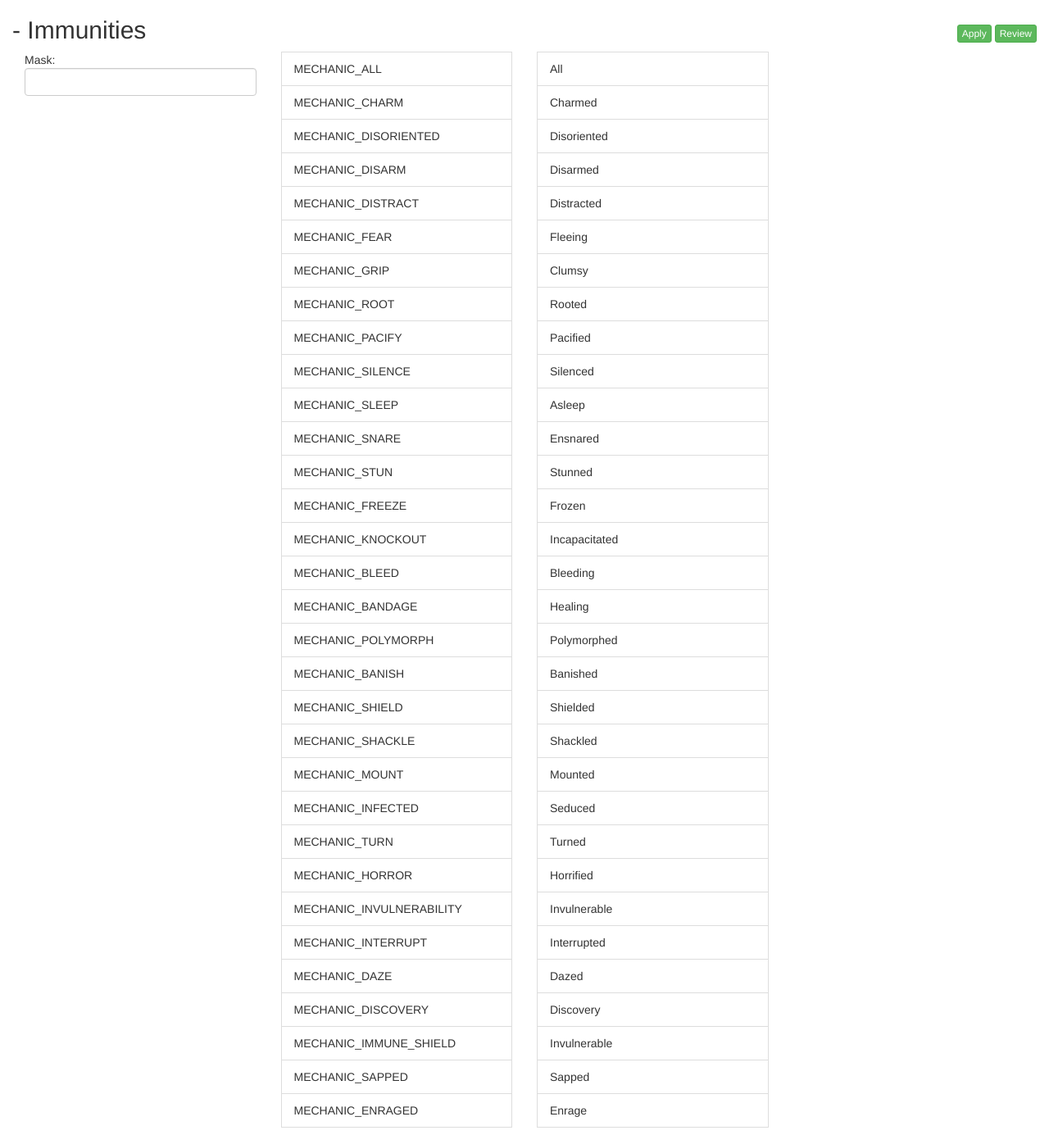
After one commit to SunstriderEmu/SunDev, a PHP site: template app/views/smartai/immunities.html.twig in a window 1280 px wide. The commit adds this page. Shown: the whole page at 82% size. Run offline with PHP 8.4, Linux system fonts and the light colour scheme; the template is opened without the code that fills it, so the values that code supplies are empty; some libraries are stand-ins or nearby versions.

Commit message:
Add SunImmunities: /smartai/creature/entry/{id}/immune

```diff
--- a/app/views/index.html.twig
+++ b/app/views/index.html.twig
@@ -103,6 +103,8 @@
                                         {% elseif script.info1 == 9 %}
                                             <a href="{{ app.request.basepath }}/loot/skining/{{ script.entryorguid }}">Skinning Loot {{ script.entryorguid }}</a>
                                         {% endif %}
+                                    {% elseif script.source_type == 7 %}
+                                        <a href="{{ app.request.basepath }}/smartai/creature/entry/{{ script.entryorguid }}/immune">{{ script.entryorguid|getCreatureName }} - Immunities</a>
                                     {% elseif script.source_type == 9 %}
                                         <a href="{{ app.request.basepath }}/smartai/script/{{ script.entryorguid }}">{{ script.entryorguid|getScriptName }} - Script {{ script.entryorguid|getScript }}</a>
                                     {% endif %}
@@ -179,6 +181,8 @@
                                 {% elseif script.info1 == 9 %}
                                     <a href="{{ app.request.basepath }}/loot/skining/{{ script.entryorguid }}">Skinning Loot {{ script.entryorguid }}</a>
                                 {% endif %}
+                            {% elseif script.source_type == 7 %}
+                                <a href="{{ app.request.basepath }}/smartai/creature/entry/{{ script.entryorguid }}/immune">{{ script.entryorguid|getCreatureName }} - Immunities</a>
                             {% elseif script.source_type == 9 %}
                                 <a href="{{ app.request.basepath }}/smartai/script/{{ script.entryorguid }}">{{ script.entryorguid|getScriptName }} - Script {{ script.entryorguid|getScript }}</a>
                             {% endif %}
--- /dev/null
+++ b/app/views/smartai/immunities.html.twig
@@ -0,0 +1,235 @@
+{% extends "layout.html.twig" %}
+    {% block title %}Immunities - {{ name }} - {{ parent() }}{% endblock %}
+    {% block head %}
+        <style type="text/css">
+            ul > li {
+                display: block;
+                padding: 10px 15px;
+                margin-bottom: -1px;
+                border: 1px solid #dddddd;
+            }
+            ul#immunities > li:hover {
+                background: #f5f5f5;
+            }
+            .active {
+                color: #fff;
+                background: #337ab7!important;
+                border-color: #337ab7!important;
+            }
+        </style>
+    {% endblock %}
+    {% block content %}
+        <div class="col-md-9">
+            <h2>{{ name }} - Immunities</h2>
+        </div>
+        <div class="col-md-3 text-right" style="margin-top: 30px">
+            <button id="apply" class="btn btn-success btn-xs">Apply</button>
+            <button id="review" class="btn btn-success btn-xs">Review</button>
+            {% if is_granted('ROLE_ADMIN') %}
+                <button id="validate" class="btn btn-danger btn-xs">Validate</button>
+            {% endif %}
+        </div>
+        <div class="col-md-12">
+            <div class="col-md-3">
+                Mask:
+                <input id="mask" type="number" class="form-control" value="{{ immunities }}" />
+            </div>
+            <ul id="immunities" class="col-md-3">
+                <li id="2147483647">MECHANIC_ALL</li>
+                <li id="1">MECHANIC_CHARM</li>
+                <li id="2">MECHANIC_DISORIENTED</li>
+                <li id="4">MECHANIC_DISARM</li>
+                <li id="8">MECHANIC_DISTRACT</li>
+                <li id="16">MECHANIC_FEAR</li>
+                <li id="32">MECHANIC_GRIP</li>
+                <li id="64">MECHANIC_ROOT</li>
+                <li id="128">MECHANIC_PACIFY</li>
+                <li id="256">MECHANIC_SILENCE</li>
+                <li id="512">MECHANIC_SLEEP</li>
+                <li id="1024">MECHANIC_SNARE</li>
+                <li id="2048">MECHANIC_STUN</li>
+                <li id="4096">MECHANIC_FREEZE</li>
+                <li id="8192">MECHANIC_KNOCKOUT</li>
+                <li id="16384">MECHANIC_BLEED</li>
+                <li id="32768">MECHANIC_BANDAGE</li>
+                <li id="65536">MECHANIC_POLYMORPH</li>
+                <li id="131072">MECHANIC_BANISH</li>
+                <li id="262144">MECHANIC_SHIELD</li>
+                <li id="524288">MECHANIC_SHACKLE</li>
+                <li id="1048576">MECHANIC_MOUNT</li>
+                <li id="2097152">MECHANIC_INFECTED</li>
+                <li id="4194304">MECHANIC_TURN</li>
+                <li id="8388608">MECHANIC_HORROR</li>
+                <li id="16777216">MECHANIC_INVULNERABILITY</li>
+                <li id="33554432">MECHANIC_INTERRUPT</li>
+                <li id="67108864">MECHANIC_DAZE</li>
+                <li id="134217728">MECHANIC_DISCOVERY</li>
+                <li id="268435456">MECHANIC_IMMUNE_SHIELD</li>
+                <li id="536870912">MECHANIC_SAPPED</li>
+                <li id="1073741824">MECHANIC_ENRAGED</li>
+            </ul>
+            <ul class="col-md-3">
+                <li>All</li>
+                <li>Charmed</li>
+                <li>Disoriented</li>
+                <li>Disarmed</li>
+                <li>Distracted</li>
+                <li>Fleeing</li>
+                <li>Clumsy</li>
+                <li>Rooted</li>
+                <li>Pacified</li>
+                <li>Silenced</li>
+                <li>Asleep</li>
+                <li>Ensnared</li>
+                <li>Stunned</li>
+                <li>Frozen</li>
+                <li>Incapacitated</li>
+                <li>Bleeding</li>
+                <li>Healing</li>
+                <li>Polymorphed</li>
+                <li>Banished</li>
+                <li>Shielded</li>
+                <li>Shackled</li>
+                <li>Mounted</li>
+                <li>Seduced</li>
+                <li>Turned</li>
+                <li>Horrified</li>
+                <li>Invulnerable</li>
+                <li>Interrupted</li>
+                <li>Dazed</li>
+                <li>Discovery</li>
+                <li>Invulnerable</li>
+                <li>Sapped</li>
+                <li>Enrage</li>
+            </ul>
+        </div>
+    {% endblock %}
+    {% block script %}
+        <script type="text/javascript">
+            var Mask = $('#mask');
+            check(Mask.val());
+
+            $('ul#immunities > li').click(function() {
+                var Immunity = parseInt($(this).attr('id'));
+                var Immunities = parseInt(Mask.val());
+                debugger;
+                if( $(this).hasClass('active')) {
+                    if(Immunity == 2147483647) {
+                        $('ul#immunities > li').removeClass('active');
+                        Mask.val(0);
+                    } else {
+                        $(this).removeClass('active');
+                        $('ul#immunities > li[id="2147483647"]').removeClass('active');
+                        Mask.val(Immunities - Immunity);
+                    }
+                } else {
+                    if(Immunity == 2147483647) {
+                        $('ul#immunities > li').addClass('active');
+                        Mask.val(Immunity);
+                    } else {
+                        $(this).addClass('active');
+                        Mask.val(Immunities + Immunity);
+                    }
+                }
+                if(Mask.val() == 0) {
+                    $('ul#immunities > li').removeClass('active');
+                }
+                if(Mask.val() == 2147483647) {
+                    $('ul#immunities > li').addClass('active');
+                }
+            });
+            Mask.bind("keyup change", function() {
+                var Binary = Hex(Mask.val());
+                check(Binary);
+            });
+
+            function check(Binary) {
+                if(Binary & 0x1) { $('ul#immunities > li[id="1"]').addClass('active'); } else { $('ul#immunities > li[id="1"]').removeClass('active'); }
+                if(Binary & 0x2) { $('ul#immunities > li[id="2"]').addClass('active'); } else { $('ul#immunities > li[id="2"]').removeClass('active'); }
+                if(Binary & 0x4) { $('ul#immunities > li[id="4"]').addClass('active'); } else { $('ul#immunities > li[id="4"]').removeClass('active'); }
+                if(Binary & 0x8) { $('ul#immunities > li[id="8"]').addClass('active'); } else { $('ul#immunities > li[id="8"]').removeClass('active'); }
+                if(Binary & 0x10) { $('ul#immunities > li[id="16"]').addClass('active'); } else { $('ul#immunities > li[id="16"]').removeClass('active'); }
+                if(Binary & 0x20) { $('ul#immunities > li[id="32"]').addClass('active'); } else { $('ul#immunities > li[id="32"]').removeClass('active'); }
+                if(Binary & 0x40) { $('ul#immunities > li[id="64"]').addClass('active'); } else { $('ul#immunities > li[id="64"]').removeClass('active'); }
+                if(Binary & 0x80) { $('ul#immunities > li[id="128"]').addClass('active'); } else { $('ul#immunities > li[id="128"]').removeClass('active'); }
+                if(Binary & 0x100) { $('ul#immunities > li[id="256"]').addClass('active'); } else { $('ul#immunities > li[id="256"]').removeClass('active'); }
+                if(Binary & 0x200) { $('ul#immunities > li[id="512"]').addClass('active'); } else { $('ul#immunities > li[id="512"]').removeClass('active'); }
+                if(Binary & 0x400) { $('ul#immunities > li[id="1024"]').addClass('active'); } else { $('ul#immunities > li[id="1024"]').removeClass('active'); }
+                if(Binary & 0x800) { $('ul#immunities > li[id="2048"]').addClass('active'); } else { $('ul#immunities > li[id="2048"]').removeClass('active'); }
+                if(Binary & 0x1000) { $('ul#immunities > li[id="4096"]').addClass('active'); } else { $('ul#immunities > li[id="4096"]').removeClass('active'); }
+                if(Binary & 0x2000) { $('ul#immunities > li[id="8192"]').addClass('active'); } else { $('ul#immunities > li[id="8192"]').removeClass('active'); }
+                if(Binary & 0x4000) { $('ul#immunities > li[id="16384"]').addClass('active'); } else { $('ul#immunities > li[id="16384"]').removeClass('active'); }
+                if(Binary & 0x8000) { $('ul#immunities > li[id="32768"]').addClass('active'); } else { $('ul#immunities > li[id="32768"]').removeClass('active'); }
+                if(Binary & 0x10000) { $('ul#immunities > li[id="65536"]').addClass('active'); } else { $('ul#immunities > li[id="65536"]').removeClass('active'); }
+                if(Binary & 0x20000) { $('ul#immunities > li[id="131072"]').addClass('active'); } else { $('ul#immunities > li[id="131072"]').removeClass('active'); }
+                if(Binary & 0x40000) { $('ul#immunities > li[id="262144"]').addClass('active'); } else { $('ul#immunities > li[id="262144"]').removeClass('active'); }
+                if(Binary & 0x80000) { $('ul#immunities > li[id="524288"]').addClass('active'); } else { $('ul#immunities > li[id="524288"]').removeClass('active'); }
+                if(Binary & 0x100000) { $('ul#immunities > li[id="1048576"]').addClass('active'); } else { $('ul#immunities > li[id="1048576"]').removeClass('active'); }
+                if(Binary & 0x200000) { $('ul#immunities > li[id="2097152"]').addClass('active'); } else { $('ul#immunities > li[id="2097152"]').removeClass('active'); }
+                if(Binary & 0x400000) { $('ul#immunities > li[id="4194304"]').addClass('active'); } else { $('ul#immunities > li[id="4194304"]').removeClass('active'); }
+                if(Binary & 0x800000) { $('ul#immunities > li[id="8388608"]').addClass('active'); } else { $('ul#immunities > li[id="8388608"]').removeClass('active'); }
+                if(Binary & 0x1000000) { $('ul#immunities > li[id="16777216"]').addClass('active'); } else { $('ul#immunities > li[id="16777216"]').removeClass('active'); }
+                if(Binary & 0x2000000) { $('ul#immunities > li[id="33554432"]').addClass('active'); } else { $('ul#immunities > li[id="33554432"]').removeClass('active'); }
+                if(Binary & 0x4000000) { $('ul#immunities > li[id="67108864"]').addClass('active'); } else { $('ul#immunities > li[id="67108864"]').removeClass('active'); }
+                if(Binary & 0x8000000) { $('ul#immunities > li[id="134217728"]').addClass('active'); } else { $('ul#immunities > li[id="134217728"]').removeClass('active'); }
+                if(Binary & 0x10000000) { $('ul#immunities > li[id="268435456"]').addClass('active'); } else { $('ul#immunities > li[id="268435456"]').removeClass('active'); }
+                if(Binary & 0x20000000) { $('ul#immunities > li[id="536870912"]').addClass('active'); } else { $('ul#immunities > li[id="536870912"]').removeClass('active'); }
+                if(Binary & 0x40000000) { $('ul#immunities > li[id="1073741824"]').addClass('active'); } else { $('ul#immunities > li[id="1073741824"]').removeClass('active'); }
+                if(Binary & 0x7FFFFFFF && Mask.val() == 2147483647) { $('ul#immunities > li[id="2147483647"]').addClass('active'); } else { $('ul#immunities > li[id="2147483647"]').removeClass('active'); }
+            }
+
+            function Hex(d) {
+                return "0x" + (+d).toString(16).toUpperCase();
+            }
+
+            $('#apply').click(function () {
+                $.ajax({
+                    type: "POST",
+                    url: '/smartai/apply',
+                    data: 'sql=' + generateSQL(Mask.val()),
+                    success: function (data) {
+                        console.log(Date() + " - " + data);
+                    },
+                    error: function (xhr, err) {
+                        console.log("readyState: " + xhr.readyState + "\nstatus: " + xhr.status);
+                        console.log(xhr.responseText);
+                    }
+                });
+            });
+            $('#validate').click(function () {
+                var Review = { "entryorguid": "{{ entry }}", "source_type": "7", "user": "{{ app.user.id }}", "state": "1" };
+                $.ajax({
+                    type: "POST",
+                    url: '/review/edit',
+                    data: 'sql=' + generateSQL(Lines) + '&review=' + JSON.stringify(Review),
+                    success: function (data) {
+                        console.log(Date() + " - " + data);
+                    },
+                    error: function (xhr, err) {
+                        console.log("readyState: " + xhr.readyState + "\nstatus: " + xhr.status);
+                        console.log(xhr.responseText);
+                    }
+                });
+            });
+            $('#review').click(function () {
+                var Review = { "entryorguid": {{ entry }}, "source_type": "7", "user": "{{ app.user.id }}" };
+                $.ajax({
+                    type: "POST",
+                    url: '/review/new',
+                    data: 'sql=' + generateSQL(Mask.val()) + '&review=' + JSON.stringify(Review),
+                    success: function (data) {
+                        console.log(Date() + " - " + data);
+                    },
+                    error: function (xhr, err) {
+                        console.log("readyState: " + xhr.readyState + "\nstatus: " + xhr.status);
+                        console.log(xhr.responseText);
+                    }
+                });
+            });
+            function generateSQL(MaskVal) {
+                var SQL = {};
+                SQL.update = 'UPDATE creature_template SET mechanic_immune_mask = ' + MaskVal + ' WHERE entry = {{ entry }}';
+                return JSON.stringify(SQL);
+            }
+        </script>
+    {% endblock %}
```
Also changed, not shown: app/controllers/SmartAI.php (+11 -0 lines), src/DAO/SmartAIDAO.php (+9 -0 lines).
